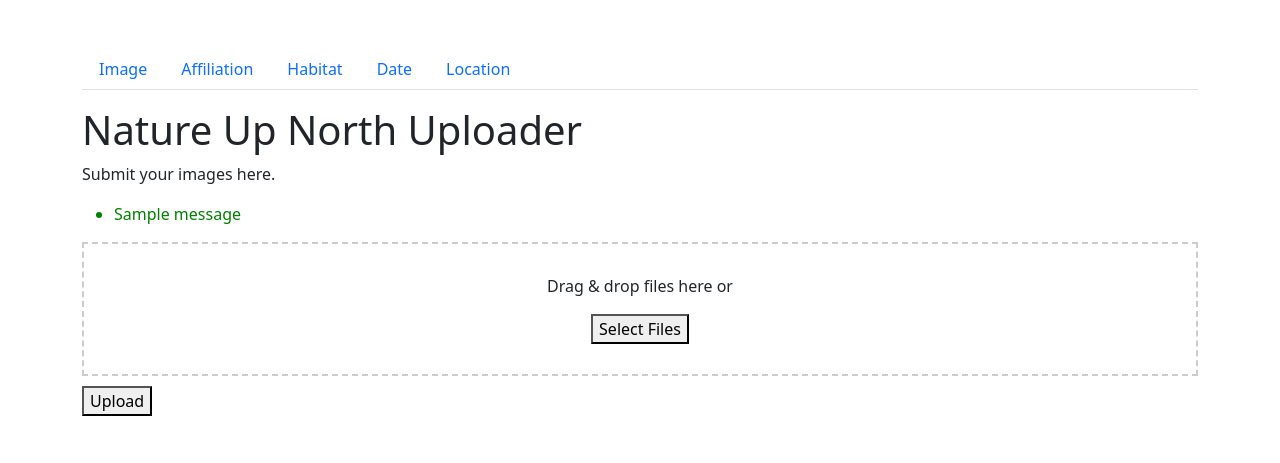
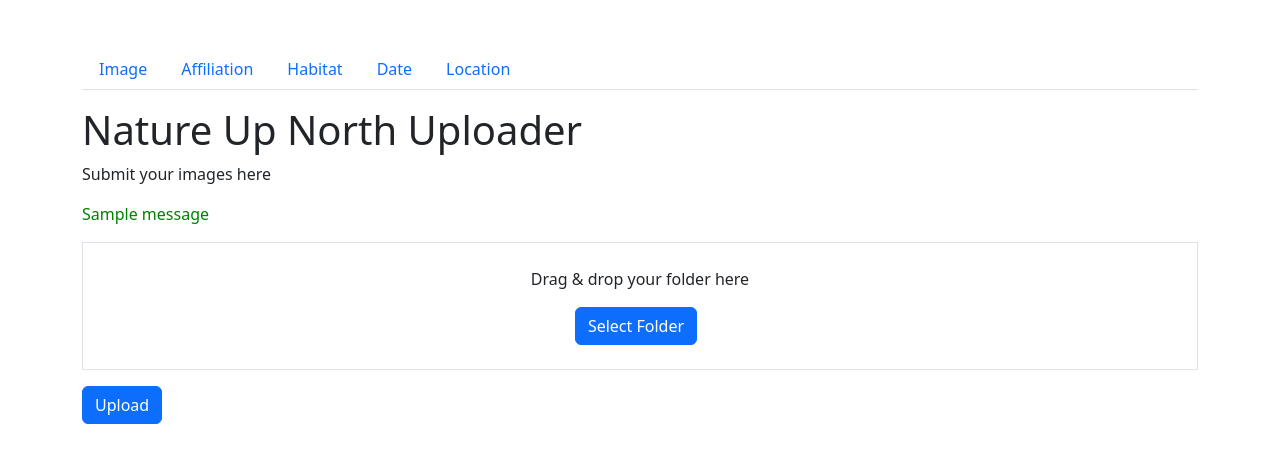
Before and after one commit to NatureUpNorth/Dorsie, a Flask app: page /index in a window 1280 px wide. Shown: the top 463 px of the page. Run offline with Flask 3, Linux system fonts and the light colour scheme; one stand-in notice (Sample message) is shown.

Commit message:
update upload

```diff
--- a/uploader/app.py
+++ b/uploader/app.py
@@ -75,51 +75,46 @@ def allowed_file(filename):
 # home page route
 @app.route('/index')
 def index():
-    return render_template('index.html')
+    return render_template('upload.html')
 
 
 # upload route, only works with POST requests,  POST requests are used for sending data to the server
-@app.route('/upload', methods=['POST'])
+@app.route('/upload', methods=['GET','POST'])
 def upload():
-    # check if the form/request has the file part
-    if 'file' not in request.files:
-        flash('No file part')
+    if request.method == 'POST':
+        # check if the form/request has the file part
+        if 'file' not in request.files:
+            flash('No file part')
+            return redirect(url_for('index'))
+
+        # get a list of files from the request
+        files = request.files.getlist('file')
+
+        # make sure at least one file was selected
+        if not files or files[0].filename == '':
+            flash('No selected file')
+            return redirect(url_for('index'))
+
+        # create upload folder if it doesn't exist
+        os.makedirs(app.config['UPLOAD_FOLDER'], exist_ok=True)
+
+        skipped = []
+
+        # save each uploaed file to the upload folder
+        for file in files:
+            if file and file.filename:
+                # clean and simplify the filename to make it secure
+                fname = secure_filename(os.path.basename(file.filename))
+                if not fname:
+                    continue
+                # only save files with allowed extensions
+                if allowed_file(fname):
+                    file.save(os.path.join(app.config['UPLOAD_FOLDER'], fname))
+        # show success message and redirect to home page
+        flash('Files uploaded successfully!')
         return redirect(url_for('index'))
 
-    # get a list of files from the request
-    files = request.files.getlist('file')
-
-    # make sure at least one file was selected
-    if not files or files[0].filename == '':
-        flash('No selected file')
-        return redirect(url_for('index'))
-
-    # create upload folder if it doesn't exist
-    os.makedirs(app.config['UPLOAD_FOLDER'], exist_ok=True)
-
-    skipped = []
-
-    # save each uploaed file to the upload folder
-    for file in files:
-        if file and file.filename:
-            # clean and simplify the filename to make it secure
-            fname = secure_filename(os.path.basename(file.filename))
-            if not fname:
-                continue
-            # only save files with allowed extensions
-            if allowed_file(fname):
-                file.save(os.path.join(app.config['UPLOAD_FOLDER'], fname))
-            else:
-                skipped.append(fname)
-
-    if skipped:
-        flash(f'Skipped files with unsupported extensions: {", ".join(skipped)}')
-    else:
-        flash('All files uploaded successfully!')
-
-    # show success message and redirect to home page
-    flash('Files uploaded successfully!')
-    return redirect(url_for('index'))
+    return render_template('upload.html')
 
 # @app.route('/index', methods=['GET', 'POST'])
 # def index():
--- /dev/null
+++ b/uploader/static/css/upload.css
@@ -0,0 +1,36 @@
+/* drag and drop area */
+#drop-area {
+    border: 2px dashed #ccc;
+    padding: 30px;
+    text-align: center;
+    margin-bottom: 10px;
+    transition: 0.3s ease;
+}
+
+/* highlight when dragging */
+#drop-area.dragover {
+    background: #eee;
+}
+
+/* flash messages */
+.flash-messages {
+    color: green;
+    list-style: none;
+    padding-left: 0;
+}
+
+.flash-messages li {
+    margin-bottom: 4px;
+}
+
+/* file list row */
+#file-list div {
+    display: flex;
+    justify-content: space-between;
+    align-items: center;
+    padding: 4px 0;
+}
+
+#file-list button {
+    margin-left: 10px;
+}
--- a/uploader/templates/index.html
+++ b/uploader/templates/index.html
@@ -119,6 +119,7 @@ syncInputFiles();
 
 // start of progress bar implementation
 // Intercept the form submission
+/*
 document.getElementById('upload-form').addEventListener('submit', function(e) {
 e.preventDefault(); // Stop the normal page reload
 
@@ -157,7 +158,7 @@ progressBar.style.display = 'none';
 xhr.send(formData);
 });
 // end of progress bar implementation
-
+*/
 </script>
 <!--</body>-->
 <!--</html>-->
--- /dev/null
+++ b/uploader/templates/upload.html
@@ -0,0 +1,47 @@
+{% extends 'base.html' %}
+{% block content %}
+
+<!-- Link to CSS -->
+<link rel="stylesheet" href="{{ url_for('static', filename='css/upload.css') }}">
+
+<!-- Page Title -->
+<h1>Nature Up North Uploader</h1>
+<p>Submit your images here</p>
+
+<!-- show flash messages -->
+{% with messages = get_flashed_messages() %}
+{% if messages %}
+<ul class="flash-messages">
+    {% for message in messages %}
+    <li>{{message}}</li>
+    {% endfor %}
+</ul>
+{% endif %}
+{% endwith %}
+
+<!-- upload form -->
+<form id="upload-form" action="{{ url_for('upload') }}" method="post" enctype="multipart/form-data">
+
+    <!-- drag and drop area -->
+    <div id="drop-area" class="p-4 mb-3 border border-dashed text-center">
+        <p>Drag & drop your folder here</p>
+
+        <!-- button for folders -->
+        <button type="button" class="btn btn-primary me-2"
+            onclick="document.getElementById('fileElemFolder').click();">
+            Select Folder
+        </button>
+
+        <input type="file" id="fileElemFolder" name="file" webkitdirectory directory accept="image/*,video/*,audio/*"
+            style="display:none;" onchange="handleFiles(this.files)">
+    </div>
+
+<!-- File list -->
+<div id="file-list"></div>
+
+    <button type="submit" class="btn btn-primary">Upload</button>
+</form>
+
+<!-- link to JS -->
+ <script src="{{ url_for('static', filename='js/upload.js') }}"></script>
+ {% endblock %}
```
Also changed, not shown: uploader/static/js/upload.js (added, +102 -0 lines).
